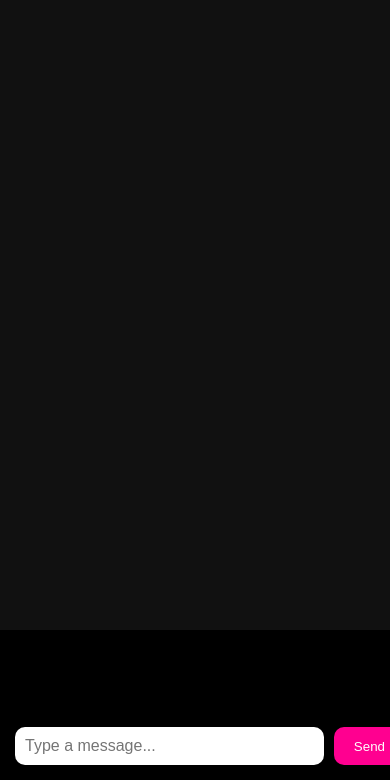
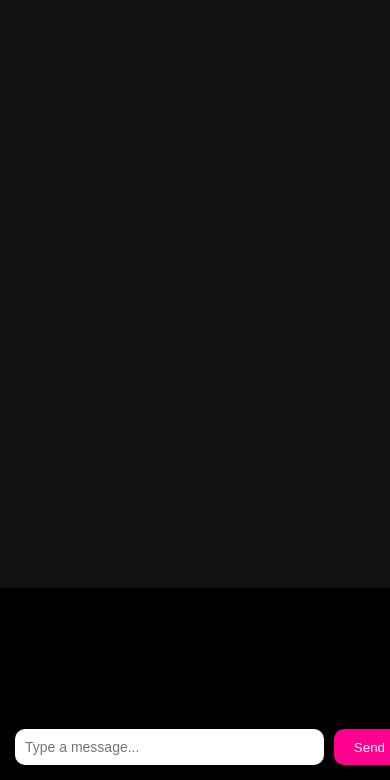
Before and after one commit to samratratnap07/chatting, a Flask app: page /chat in a window 390 px wide. Shown: the part 64-844 px from the top of the page. Run offline with Flask 3, Linux system fonts and the light colour scheme; the visitor is signed in with stand-in values (Sample User, id 1); data that the repository does not hold is empty.

Commit message:
Update chat.html

```diff
--- a/templates/chat.html
+++ b/templates/chat.html
@@ -15,11 +15,12 @@
             text-align: center;
             font-size: 24px;
             font-weight: bold;
+            position: relative;
         }
         .chat-box {
             padding: 20px;
             height: 70vh;
-            overflow-y: scroll;
+            overflow-y: auto;
             background: #111;
         }
         .msg {
@@ -58,7 +59,7 @@
             border-radius: 10px;
             font-size: 16px;
         }
-        .form-box input[type="submit"] {
+        .form-box button {
             background: #ff0090;
             border: none;
             color: white;
@@ -77,6 +78,17 @@
             color: white;
             text-decoration: none;
         }
+
+        /* Responsive layout */
+        @media (max-width: 768px) {
+            .chat-box {
+                height: 65vh;
+                font-size: 14px;
+            }
+            .form-box input[type="text"] {
+                font-size: 14px;
+            }
+        }
     </style>
 </head>
 <body>
@@ -86,26 +98,15 @@
         <div class="logout"><a href="/logout">Logout</a></div>
     </div>
 
-    <div class="chat-box">
-        {% for msg in messages %}
-            <div class="msg {% if msg[1] == 'Nick' %}nick{% else %}saisha{% endif %}">
-                <strong>{{ msg[1] }}:</strong> {{ msg[2] }}
-                <div class="timestamp">{{ msg[3] }}</div>
-            </div>
-        {% endfor %}
+    <div class="chat-box" id="chat-box">
+        <!-- Messages load dynamically here -->
     </div>
 
-    <form class="form-box" method="POST" action="/send">
-        <input type="text" name="message" placeholder="Type a message..." autocomplete="off" required>
-        <input type="submit" value="Send">
+    <form class="form-box" id="message-form">
+        <input type="text" id="message" name="message" placeholder="Type a message..." autocomplete="off" required>
+        <button type="submit">Send</button>
     </form>
-<script>
-    // Auto scroll to bottom on load
-    window.onload = function() {
-        var chatBox = document.querySelector(".chat-box");
-        chatBox.scrollTop = chatBox.scrollHeight;
-    };
-</script>
 
+    <script src="/static/script.js"></script>
 </body>
 </html>
```
